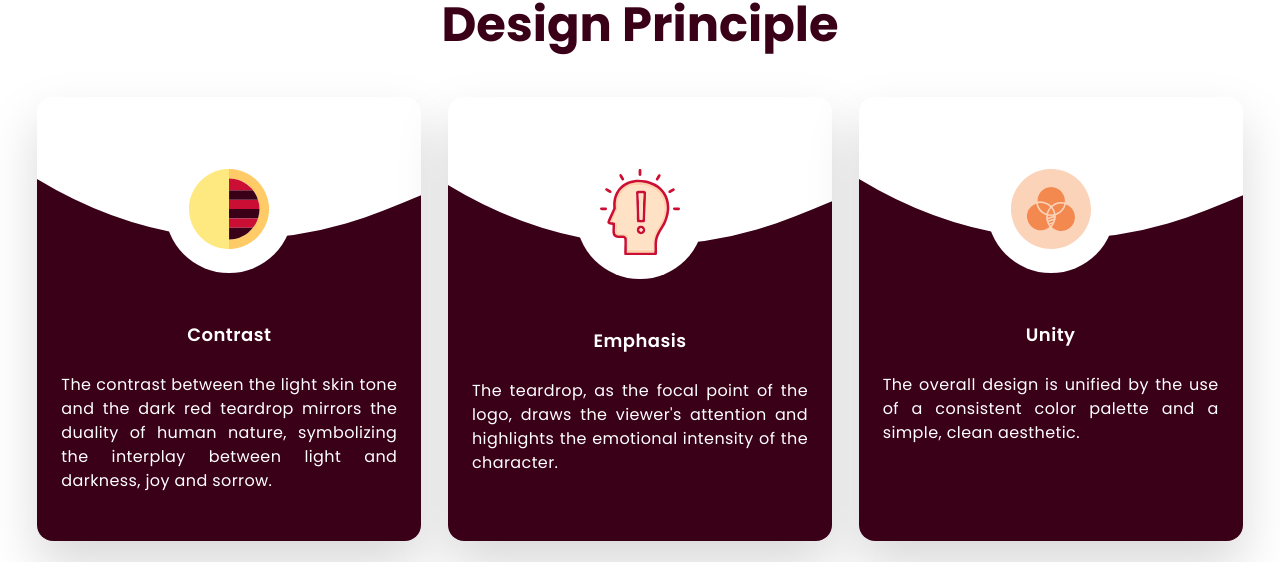
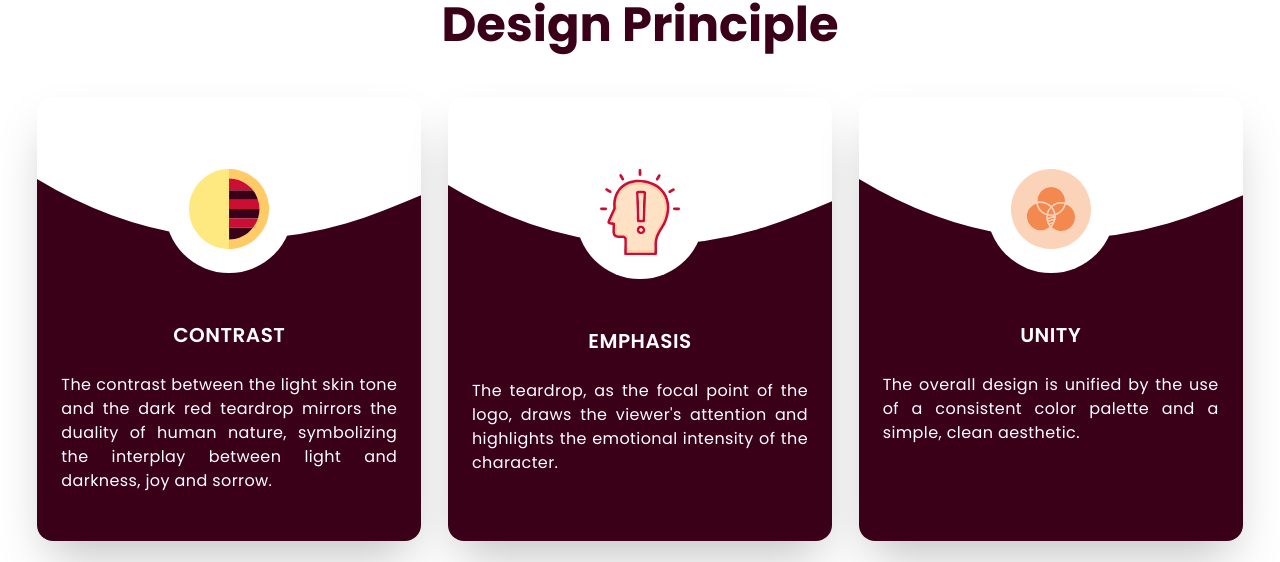
Before and after one commit to afiqsuradi/bitm1113_web, a Next.js app: page / in a window 1280 px wide. Shown: the part 1443-2005 px from the top of the page. Built offline with nearby package versions, Linux system fonts and the light colour scheme.

Commit message:
improved card

```diff
--- a/src/components/card.tsx
+++ b/src/components/card.tsx
@@ -10,19 +10,19 @@ type CardProps = {
 
 export default function Card({ children, icon, iconAlt, title }: CardProps) {
     return (
-        <div className="bg-white rounded-2xl  drop-shadow-2xl max-w-sm h-full text-white flex flex-col items-center overflow-hidden gap-12">
-            <div className="p-6 bg-white rounded-full grid place-items-center mt-12">
+        <div className="bg-white rounded-2xl relative  shadow-2xl max-w-sm h-full text-white flex flex-col items-center overflow-hidden gap-12">
+            <div className="p-6 bg-white rounded-full grid place-items-center mt-12 z-10">
                 <Image src={icon} alt={iconAlt} width={80} />
             </div>
             <div className="bg-[#3A0018] pb-12 relative h-full">
-                <div className="relative">
+                <div className="relative z-[1]">
                     <div className="custom-shape-divider-bottom-1733578414">
                         <svg data-name="Layer 1" xmlns="http://www.w3.org/2000/svg" viewBox="0 0 1200 120" preserveAspectRatio="none">
                             <path d="M985.66,92.83C906.67,72,823.78,31,743.84,14.19c-82.26-17.34-168.06-16.33-250.45.39-57.84,11.73-114,31.07-172,41.86A600.21,600.21,0,0,1,0,27.35V120H1200V95.8C1132.19,118.92,1055.71,111.31,985.66,92.83Z" className="shape-fill"></path>
                         </svg>
                     </div>
                 </div>
-                <h2 className="px-6 block z-10 text-lg font-semibold mb-6 tracking-wide text-center">
+                <h2 className="px-6 block z-10 text-xl uppercase font-semibold mb-6 tracking-wide text-center">
                     {title}
                 </h2>
                 <p className="px-6 z-10 tracking-wide  text-justify">
--- a/src/components/css/card.css
+++ b/src/components/css/card.css
@@ -5,7 +5,7 @@
     width: 100%;
     overflow: hidden;
     line-height: 0;
-    z-index: -1;
+    z-index: 1;
 }
 
 .custom-shape-divider-bottom-1733578414 svg {
```
